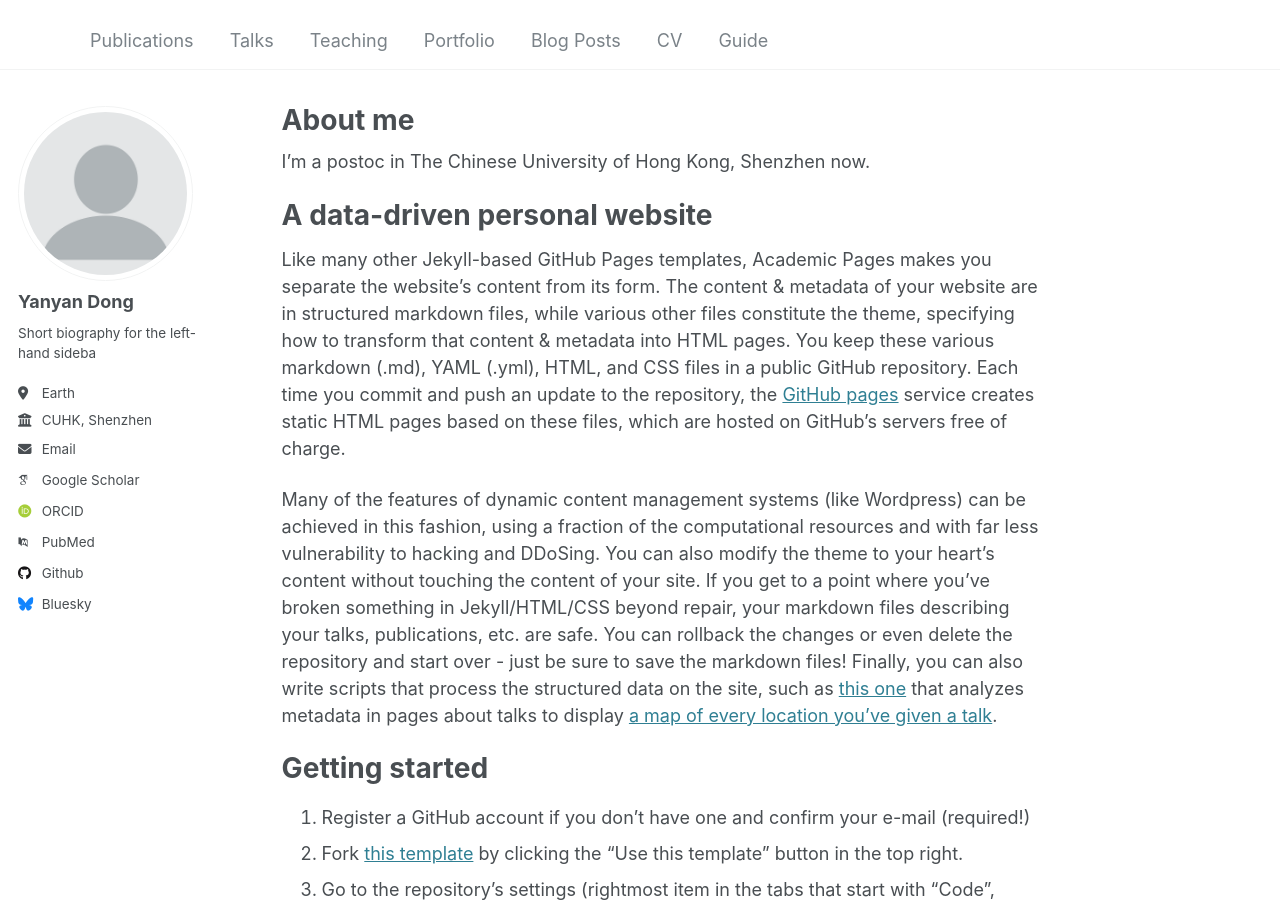
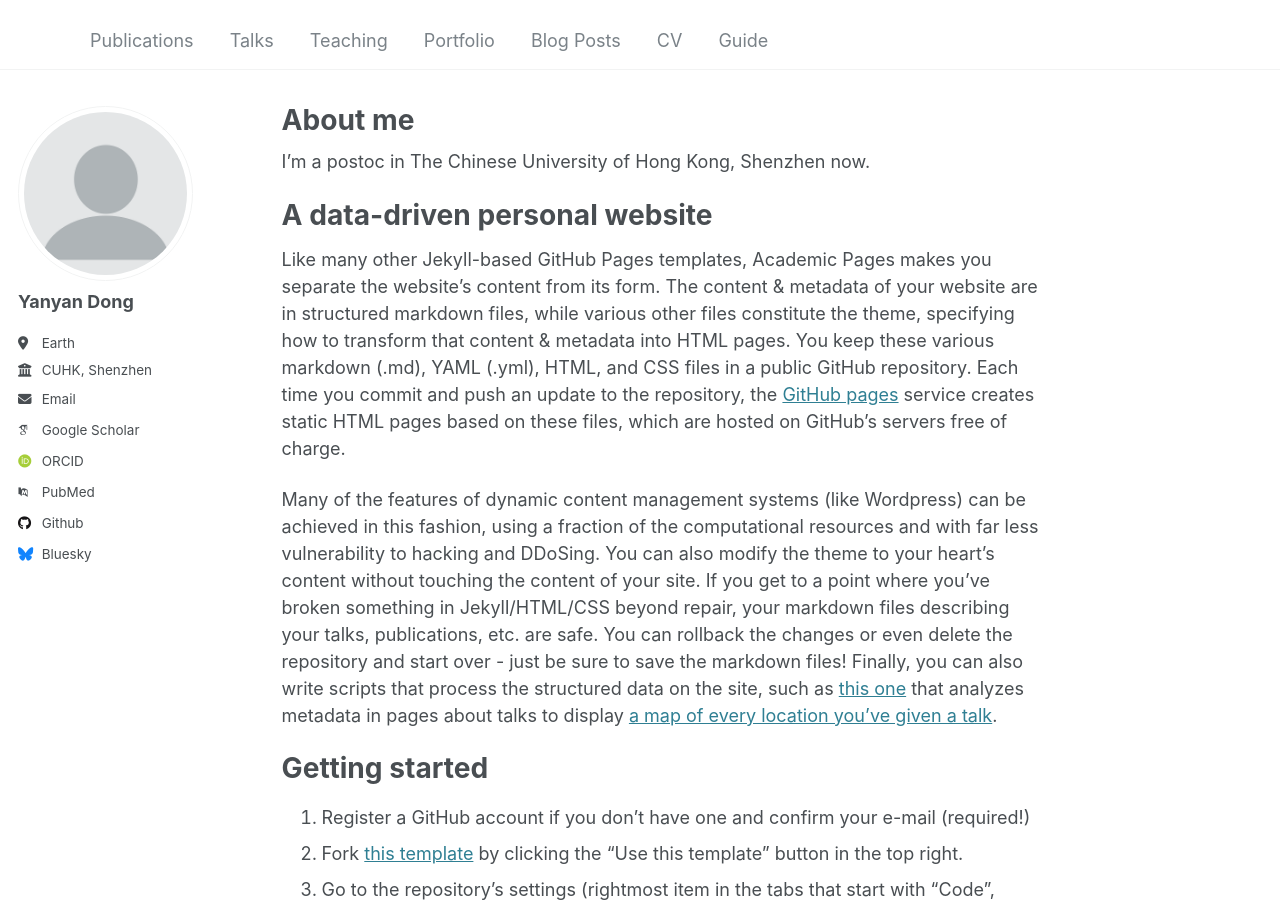
Before and after one commit to yan-yanDong/yydong, a Jekyll site: the page built from _pages/about.md, in a window 1280 px wide and 900 px high. Built offline with Jekyll 4.4.1, drawn with Linux system fonts in a browser that asks for light colours; some web fonts are replaced.

Commit message:
Update _config.yml

```diff
--- a/_config.yml
+++ b/_config.yml
@@ -24,7 +24,7 @@ author:
   avatar           : "profile.png"
   name             : "Yanyan Dong"
   pronouns         : # example: "she/her"
-  bio              : "Short biography for the left-hand sideba" #Short biography for the left-hand sideba
+  bio              : " " #Short biography for the left-hand sideba
   location         : "Earth"
   employer         : "CUHK, Shenzhen"
   uri              : # URL
```
